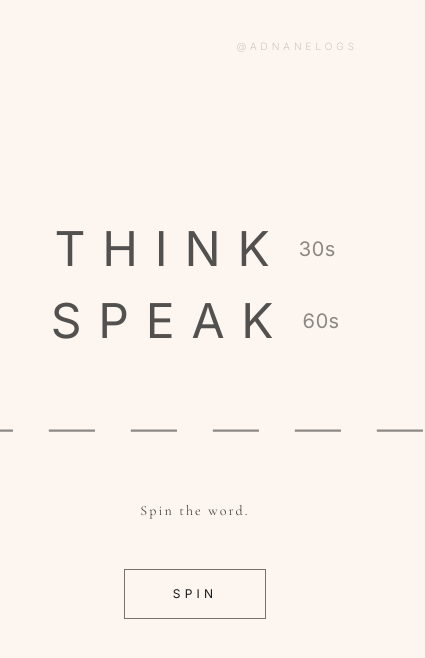
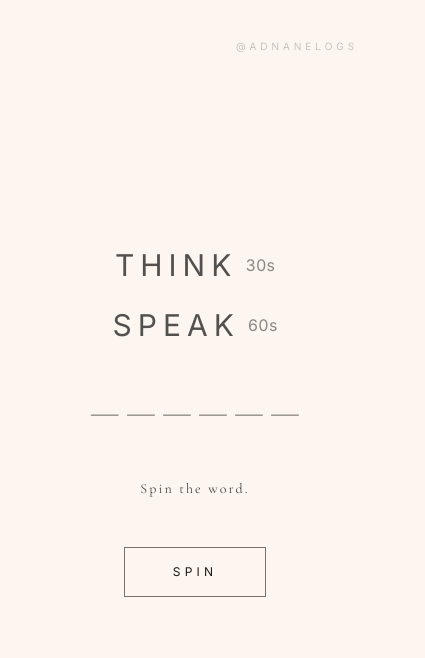
Before and after one commit to mohamedadnane8/public-speaking, a React (Vite) app: page / in a window 390 px wide. Shown: the top 658 px of the page, 425 px wide, since content can reach past the window. Built offline with nearby package versions, Linux system fonts and the light colour scheme.

Commit message:
fix size for smaller phones

```diff
--- a/src/App.tsx
+++ b/src/App.tsx
@@ -408,7 +408,7 @@ function App() {
       <div className="absolute top-8 right-8 z-50">
         <span
           className="text-[10px] tracking-[0.4em] text-[#1a1a1a]/30 uppercase"
-          style={{ fontFamily: '"Inter", sans-serif', fontWeight: 200 }}
+          style={{ fontFamily: '"Inter", sans-serif', fontWeight: 300 }}
         >
           @ADNANELOGS
         </span>
@@ -423,13 +423,13 @@ function App() {
           transition={{ duration: 0.6 }}
           className="min-h-screen w-full flex flex-col items-center justify-center"
         >
-          <div className="flex flex-col items-center space-y-12">
-            {/* THINK / SPEAK — compact, architectural */}
-            <div className="relative flex flex-col items-center">
+          <div className="flex flex-col items-center space-y-12 w-full max-w-[min(100%,28rem)] px-4">
+            {/* THINK / SPEAK — compact, architectural; responsive size to avoid overflow */}
+            <div className="relative flex flex-col items-center w-full">
               <div className="flex flex-col items-center gap-6">
-                <div className="flex items-center justify-center gap-3">
+                <div className="flex items-center justify-center gap-2 sm:gap-3">
                   <span
-                    className="text-5xl uppercase tracking-[0.35em] text-[#1a1a1a]/75"
+                    className="text-3xl sm:text-4xl md:text-5xl uppercase tracking-[0.2em] sm:tracking-[0.35em] text-[#1a1a1a]/75"
                     style={{ fontFamily: '"Inter", sans-serif',  fontWeight: 400 }}
                   >
                     Think
@@ -437,15 +437,15 @@ function App() {
                   <button
                     type="button"
                     onClick={() => setOpenPreset((p) => (p === 'think' ? null : 'think'))}
-                    className="text-xl tabular-nums text-[#1a1a1a]/50 hover:text-[#1a1a1a]/70 transition-colors"
+                    className="text-base sm:text-xl tabular-nums text-[#1a1a1a]/50 hover:text-[#1a1a1a]/70 transition-colors shrink-0"
                     style={{ fontFamily: '"Inter", sans-serif', fontWeight: 400 }}
                   >
                     {thinkSeconds}s
                   </button>
                 </div>
-                <div className="flex items-center justify-center gap-3">
+                <div className="flex items-center justify-center gap-2 sm:gap-3">
                   <span
-                    className="text-5xl uppercase tracking-[0.35em] text-[#1a1a1a]/75"
+                    className="text-3xl sm:text-4xl md:text-5xl uppercase tracking-[0.2em] sm:tracking-[0.35em] text-[#1a1a1a]/75"
                     style={{ fontFamily: '"Inter", sans-serif', fontWeight: 400 }}
                   >
                     Speak
@@ -453,7 +453,7 @@ function App() {
                   <button
                     type="button"
                     onClick={() => setOpenPreset((p) => (p === 'speak' ? null : 'speak'))}
-                    className="text-xl tabular-nums text-[#1a1a1a]/50 hover:text-[#1a1a1a]/70 transition-colors"
+                    className="text-base sm:text-xl tabular-nums text-[#1a1a1a]/50 hover:text-[#1a1a1a]/70 transition-colors shrink-0"
                     style={{ fontFamily: '"Inter", sans-serif', fontWeight: 400 }}
                   >
                     {speakSeconds}s
@@ -501,9 +501,9 @@ function App() {
               </AnimatePresence>
             </div>
 
-            {/* Reel: dashes — spaced for breathing room */}
+            {/* Reel: dashes — tighter gap on mobile so they don’t stretch across the screen */}
             <div
-              className="flex items-center justify-center text-6xl sm:text-7xl md:text-8xl lg:text-9xl gap-8 sm:gap-10 md:gap-12"
+              className="flex items-center justify-center text-4xl sm:text-5xl md:text-6xl lg:text-7xl gap-1.5 sm:gap-4 md:gap-6 lg:gap-8 w-fit max-w-full"
               style={{
                 fontFamily: '"Cormorant Garamond", Georgia, serif',
                 fontWeight: 300,
@@ -555,9 +555,9 @@ function App() {
           animate={{ opacity: 1 }}
           exit={{ opacity: 0 }}
           transition={{ duration: 0.4 }}
-          className="min-h-screen w-full flex flex-col items-center justify-center"
+          className="min-h-screen w-full flex flex-col items-center justify-center px-4"
         >
-          <div className="flex flex-col items-center space-y-8">
+          <div className="flex flex-col items-center space-y-8 w-full max-w-[min(100%,32rem)]">
             {/* "Think." text */}
             <motion.div
               initial={{ opacity: 0, y: -10 }}
@@ -619,9 +619,9 @@ function App() {
           animate={{ opacity: 1 }}
           exit={{ opacity: 0 }}
           transition={{ duration: 0.5 }}
-          className="min-h-screen w-full flex flex-col items-center justify-center"
+          className="min-h-screen w-full flex flex-col items-center justify-center px-4"
         >
-          <div className="flex flex-col items-center space-y-8">
+          <div className="flex flex-col items-center space-y-8 w-full max-w-[min(100%,32rem)]">
             {/* Phase indicator */}
             <motion.div
               initial={{ opacity: 0 }}
@@ -674,11 +674,10 @@ function App() {
 
               <div className="relative z-0 flex flex-col items-center gap-1">
                 <div
-                  className="text-5xl sm:text-6xl md:text-7xl tracking-[0.12em] text-[#1a1a1a]"
+                  className="text-4xl sm:text-5xl md:text-6xl lg:text-7xl tracking-[0.08em] sm:tracking-[0.12em] text-[#1a1a1a] px-2"
                   style={{
                     fontFamily: '"Cormorant Garamond", Georgia, serif',
                     fontWeight: 400,
-                    letterSpacing: '0.08em',
                   }}
                 >
                   {currentWord}
--- a/src/components/WordReveal.tsx
+++ b/src/components/WordReveal.tsx
@@ -137,7 +137,7 @@ export const WordReveal = ({ word, isRevealing, onRevealComplete, onLetterSettle
   return (
     <div className="relative">
       <motion.div
-        className="flex items-center justify-center text-6xl sm:text-7xl md:text-8xl lg:text-9xl tracking-[0.12em]"
+        className="flex items-center justify-center text-4xl sm:text-6xl md:text-7xl lg:text-8xl tracking-[0.08em] sm:tracking-[0.12em]"
         animate={{ scale: showUnderline ? 1.02 : 1 }}
         transition={{ duration: 0.4 }}
       >
```
